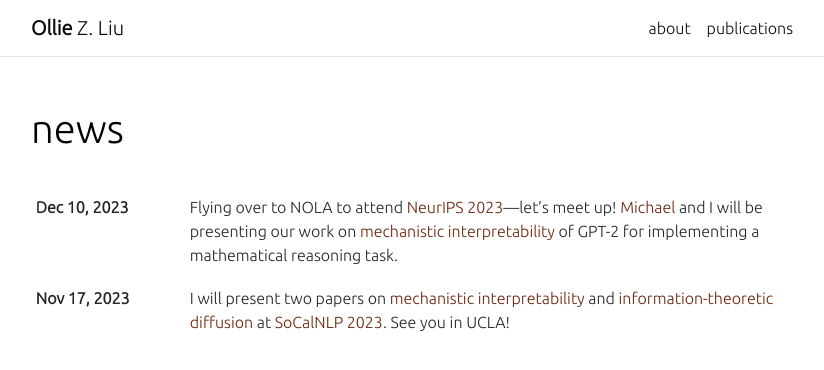
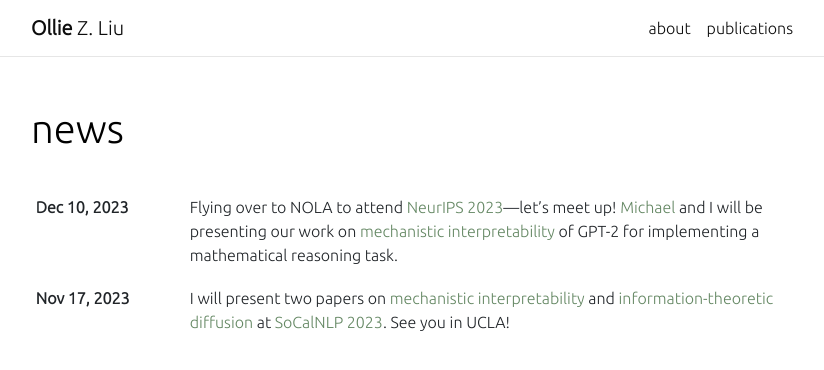
Before and after one commit to oliu-io/oliu-io.github.io, a Jekyll site: the page built from news.html, in a window 1280 px wide. Shown: the top 370 px of the page, without its empty margins (224-1048 px from the left). Built offline with Jekyll 4.4.1, drawn with Linux system fonts in a browser that asks for light colours; comment, search, counter and statistics services are not loaded; a style sheet for code colours, icons or effects is not loaded.

Commit message:
another color

```diff
--- a/_sass/_themes.scss
+++ b/_sass/_themes.scss
@@ -7,8 +7,8 @@
   --global-code-bg-color: #{$code-bg-color-light};
   --global-text-color: #{$black-color};
   --global-text-color-light: #{$grey-color};
-  --global-theme-color: #6B240C;
-  --global-hover-color: #6B240C;
+  --global-theme-color: #658864;
+  --global-hover-color: #658864;
   --global-hover-text-color: #{$white-color};
   --global-footer-bg-color: #{$grey-color-dark};
   --global-footer-text-color: #{$grey-color-light};
```
